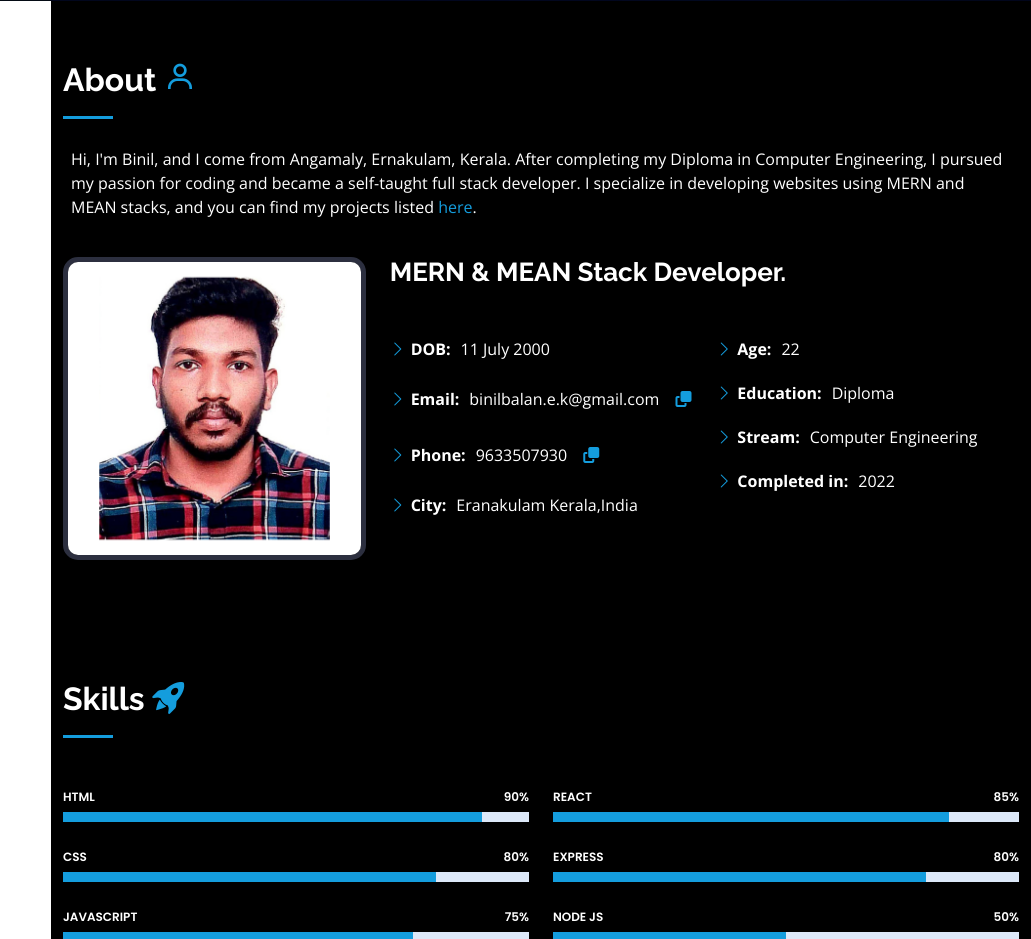
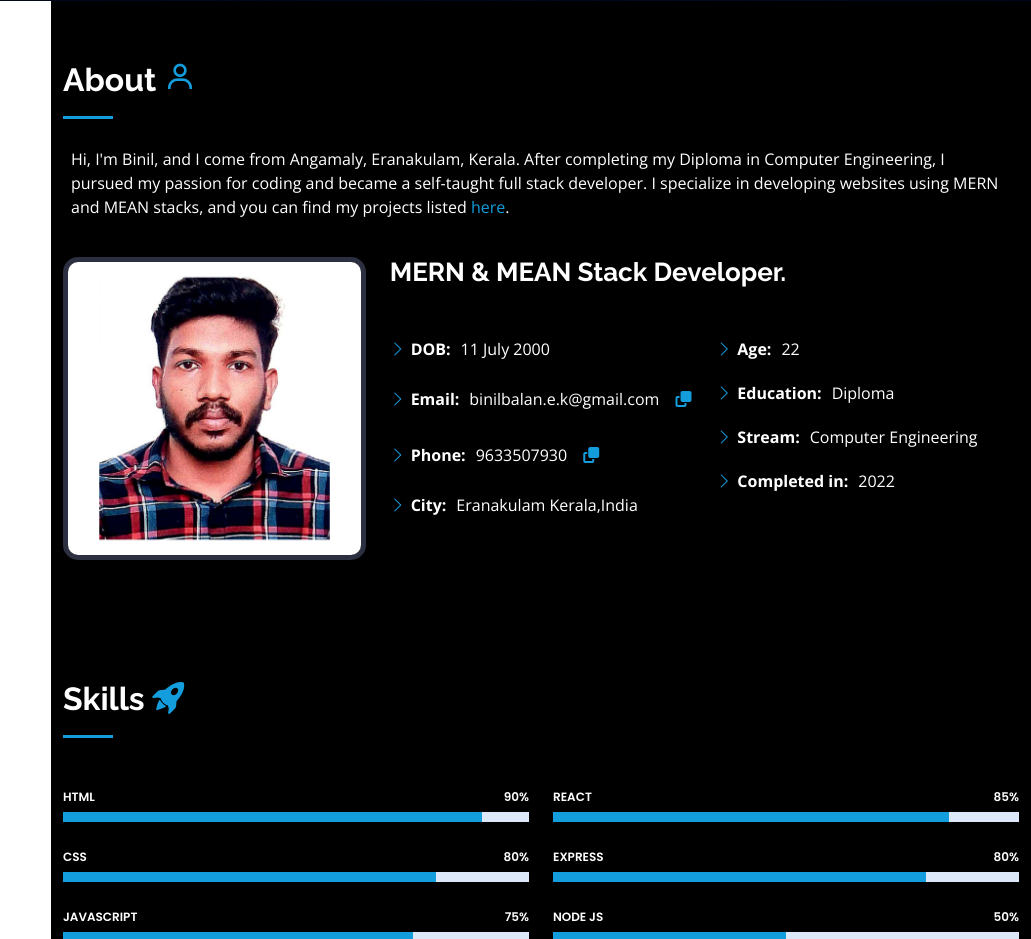
Before and after one commit to BINIL-BALAN/Binil-portfolio, a plain HTML site: page index.html in a window 1280 px wide. Shown: the part 799-1738 px from the top of the page, without its empty margins (249-1280 px from the left). Drawn offline with nearby package versions, Linux system fonts and the light colour scheme.

Commit message:
Update index.html

```diff
--- a/index.html
+++ b/index.html
@@ -92,7 +92,7 @@
         <div class="section-title">
           <h2 class="about-heading">About <i class="bx bx-user blue"></i></h2>
           <p class="text-justify p-2">
-            Hi, I'm Binil, and I come from Angamaly, Ernakulam, Kerala. After completing my Diploma in Computer
+            Hi, I'm Binil, and I come from Angamaly, Eranakulam, Kerala. After completing my Diploma in Computer
             Engineering, I pursued my passion for coding and became a self-taught full stack developer. I specialize in
             developing websites using MERN and MEAN stacks, and you can find my projects listed <a href='#'>here</a>.
           </p>
```
